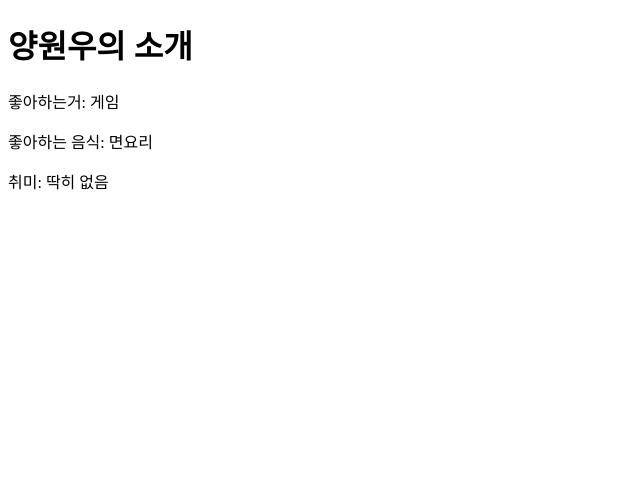
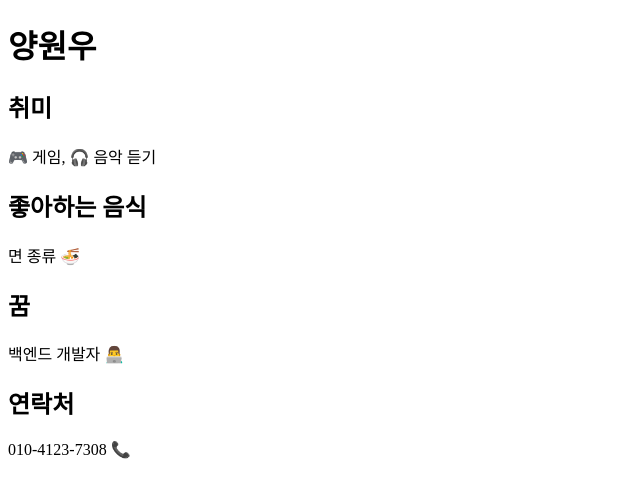
Before and after one commit to wonu1016/1109-, a plain HTML site: page index.html in a window 1280 px wide. Shown: the whole page, without its empty margins (0-640 px from the left). Drawn offline with Linux system fonts and the light colour scheme.

Commit message:
Update index.html

```diff
--- a/index.html
+++ b/index.html
@@ -1,24 +1,33 @@
 <!DOCTYPE html>
-<html lang="en">
+<html lang="ko">
 <head>
-    <meta charset="UTF-8">
-    <meta name="viewport" content="width=device-width, initial-scale=1.0">
-<title>양원우</title>
-<link rel="stylesheet" href="/style.css">
+  <meta charset="UTF-8">
+  <title>양원우의 프로필</title>
+  <link rel="stylesheet" href="style.css">
 </head>
 <body>
-    <h1>양원우의 소개</h1>
-    <tr>
-        좋아하는거: 게임
-    </tr>
-    <p></p>
-    <tr>
-        좋아하는 음식: 면요리
-    </tr>
-    <p></p>
-    <tr>
-        취미: 딱히 없음
-    </tr>
-    <p></p>
+  <div class="profile-container">
+    <h1>양원우</h1>
+
+    <div class="info-box">
+      <h2>취미</h2>
+      <p>🎮 게임, 🎧 음악 듣기</p>
+    </div>
+
+    <div class="info-box">
+      <h2>좋아하는 음식</h2>
+      <p>면 종류 🍜</p>
+    </div>
+
+    <div class="info-box">
+      <h2>꿈</h2>
+      <p>백엔드 개발자 👨‍💻</p>
+    </div>
+
+    <div class="info-box">
+      <h2>연락처</h2>
+      <p>010-4123-7308 📞</p>
+    </div>
+  </div>
 </body>
 </html>
```
